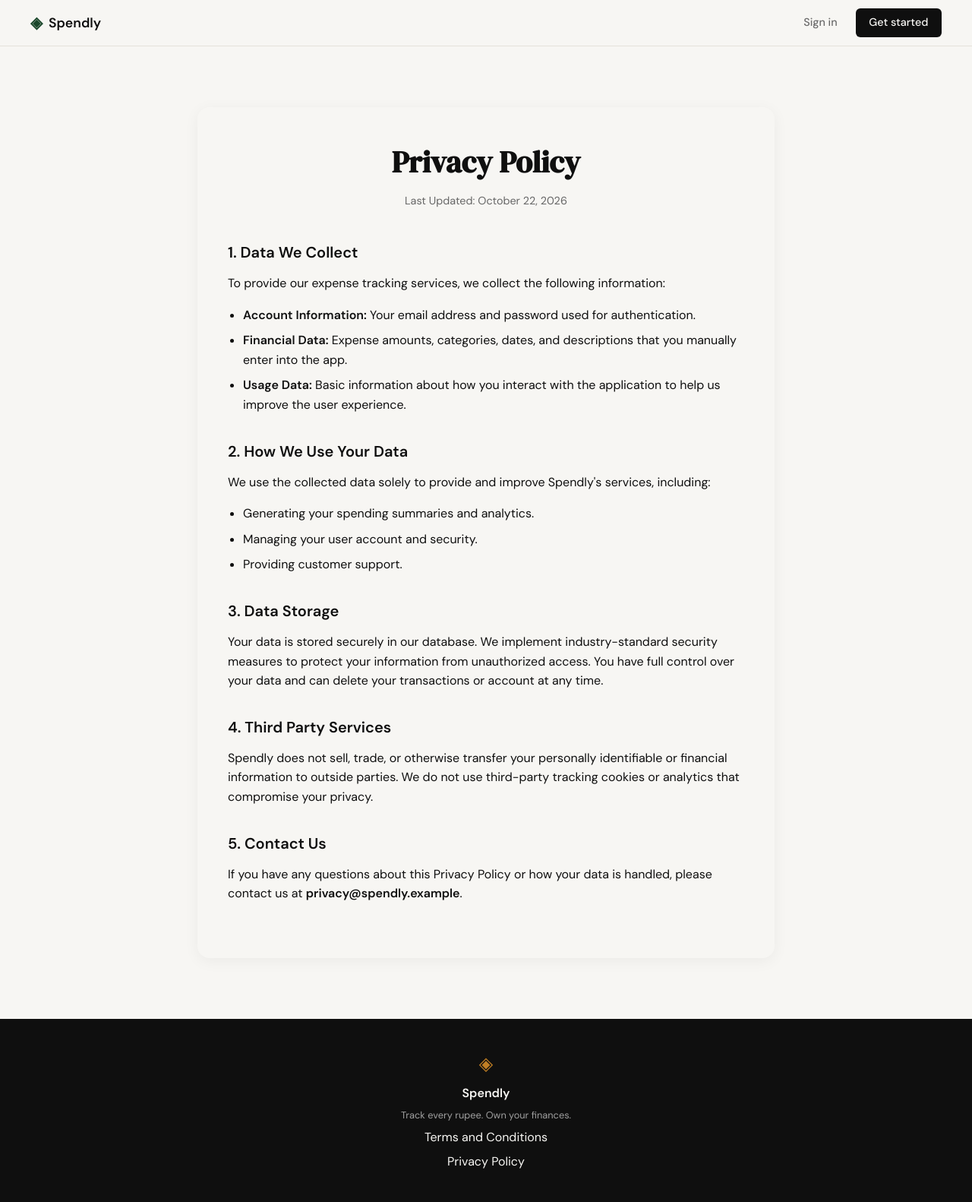
After one commit to Kshitiz-Malviya9020/spendly, a Flask app: page /privacy in a window 1280 px wide. The commit adds this page. Shown: the whole page at 76% size. Run offline with Flask 3, Linux system fonts and the light colour scheme.

Commit message:
feat: add Privacy Policy page and link it in footer
- Added /privacy route in app.py
- Created templates/privacy.html with app-specific privacy policy
- Updated footer link in base.html to point to /privacy

Co-Authored-By: Claude Code <noreply@anthropic.com>

```diff
--- a/app.py
+++ b/app.py
@@ -25,6 +25,11 @@ def login():
 @app.route("/terms")
 def terms():
     return render_template("terms.html")
+
+
+@app.route("/privacy")
+def privacy():
+    return render_template("privacy.html")
 
 
 # ------------------------------------------------------------------ #
--- a/templates/base.html
+++ b/templates/base.html
@@ -35,7 +35,7 @@
             <span class="footer-name">Spendly</span>
             <p class="footer-copy">Track every rupee. Own your finances.</p>
                 <a href="{{ url_for('terms') }}">Terms and Conditions</a>
-                <a href="#">Privacy Policy</a>
+                <a href="{{ url_for('privacy') }}">Privacy Policy</a>
         </div>
     </footer>
 
--- /dev/null
+++ b/templates/privacy.html
@@ -0,0 +1,92 @@
+{% extends "base.html" %}
+
+{% block title %}Privacy Policy — Spendly{% endblock %}
+
+{% block content %}
+<section class="terms-container">
+    <div class="terms-inner">
+        <h1 class="terms-title">Privacy Policy</h1>
+        <p class="terms-last-updated">Last Updated: October 22, 2026</p>
+
+        <div class="terms-section">
+            <h2>1. Data We Collect</h2>
+            <p>To provide our expense tracking services, we collect the following information:</p>
+            <ul>
+                <li><strong>Account Information:</strong> Your email address and password used for authentication.</li>
+                <li><strong>Financial Data:</strong> Expense amounts, categories, dates, and descriptions that you manually enter into the app.</li>
+                <li><strong>Usage Data:</strong> Basic information about how you interact with the application to help us improve the user experience.</li>
+            </ul>
+        </div>
+
+        <div class="terms-section">
+            <h2>2. How We Use Your Data</h2>
+            <p>We use the collected data solely to provide and improve Spendly's services, including:</p>
+            <ul>
+                <li>Generating your spending summaries and analytics.</li>
+                <li>Managing your user account and security.</li>
+                <li>Providing customer support.</li>
+            </ul>
+        </div>
+
+        <div class="terms-section">
+            <h2>3. Data Storage</h2>
+            <p>Your data is stored securely in our database. We implement industry-standard security measures to protect your information from unauthorized access. You have full control over your data and can delete your transactions or account at any time.</p>
+        </div>
+
+        <div class="terms-section">
+            <h2>4. Third Party Services</h2>
+            <p>Spendly does not sell, trade, or otherwise transfer your personally identifiable or financial information to outside parties. We do not use third-party tracking cookies or analytics that compromise your privacy.</p>
+        </div>
+
+        <div class="terms-section">
+            <h2>5. Contact Us</h2>
+            <p>If you have any questions about this Privacy Policy or how your data is handled, please contact us at <strong>privacy@spendly.example</strong>.</p>
+        </div>
+    </div>
+</section>
+
+<style>
+    .terms-container {
+        padding: 80px 20px;
+        max-width: 800px;
+        margin: 0 auto;
+        line-height: 1.6;
+        color: var(--text-main);
+    }
+    .terms-inner {
+        background: var(--bg-card);
+        padding: 40px;
+        border-radius: 16px;
+        box-shadow: 0 4px 20px rgba(0,0,0,0.05);
+    }
+    .terms-title {
+        font-family: 'DM Serif Display', serif;
+        font-size: 2.5rem;
+        margin-bottom: 8px;
+        text-align: center;
+    }
+    .terms-last-updated {
+        text-align: center;
+        color: #666;
+        margin-bottom: 40px;
+        font-size: 0.9rem;
+    }
+    .terms-section {
+        margin-bottom: 32px;
+    }
+    .terms-section h2 {
+        font-size: 1.25rem;
+        margin-bottom: 12px;
+        color: var(--text-dark);
+    }
+    .terms-section p, .terms-section ul {
+        margin-bottom: 16px;
+    }
+    .terms-section ul {
+        padding-left: 20px;
+    }
+    .terms-section li {
+        margin-bottom: 8px;
+    }
+</style>
+{% endblock %}
```
